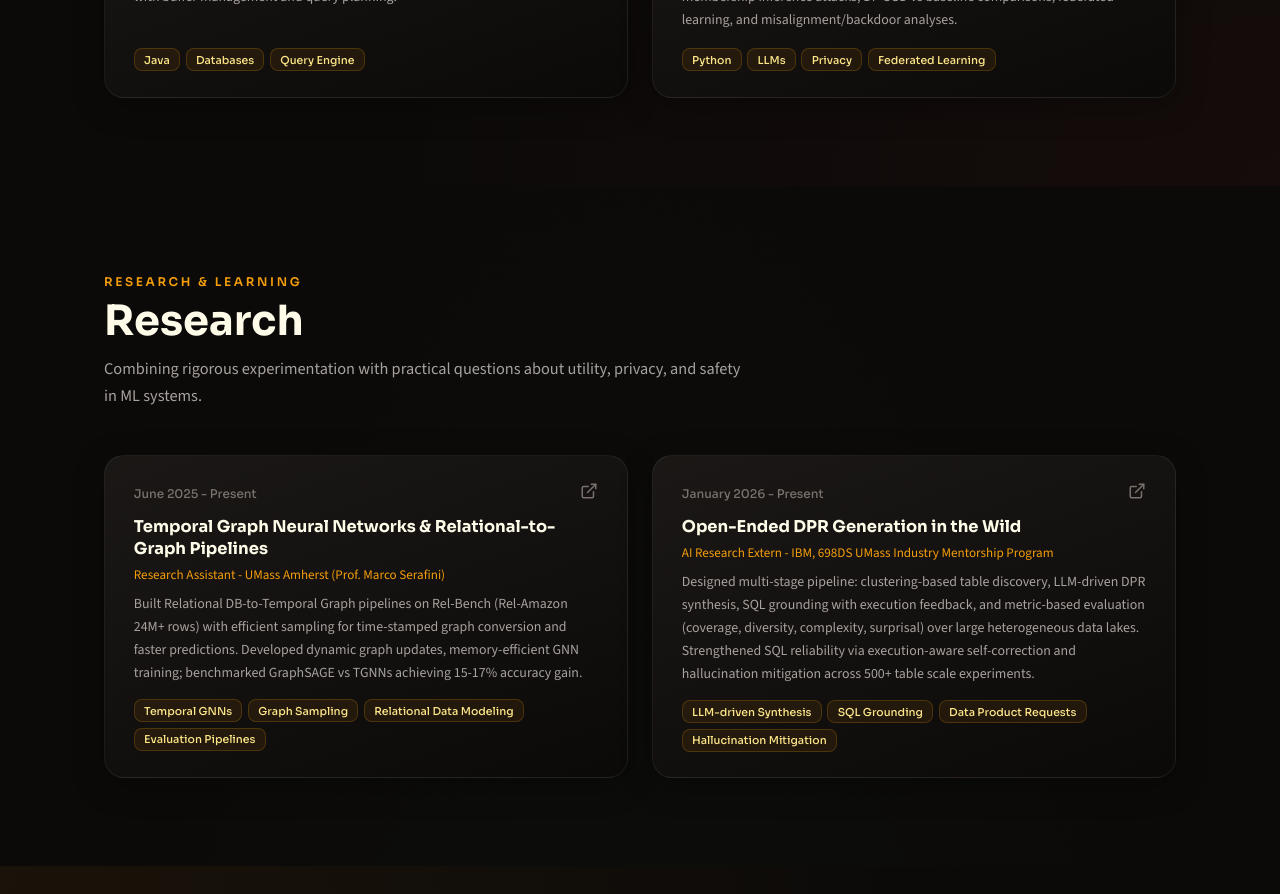
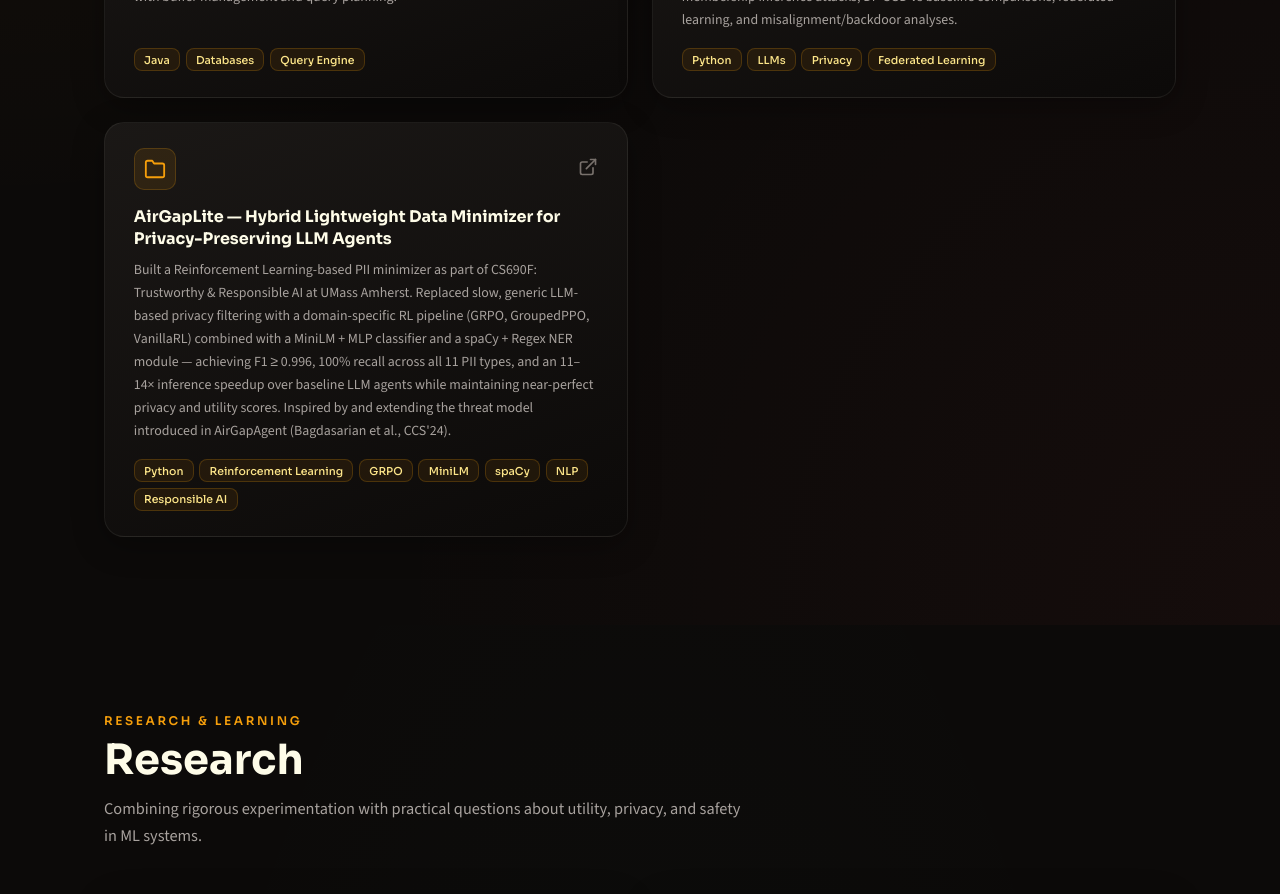
Before and after one commit to swanky-rt/personal_portfolio, a React (Vite) app: page / in a window 1280 px wide. Shown: the part 5360-6254 px from the top of the page. Built offline with nearby package versions, Linux system fonts and the light colour scheme.

Commit message:
Update profile.js

```diff
--- a/src/data/profile.js
+++ b/src/data/profile.js
@@ -141,6 +141,13 @@ export const profile = {
       tech: ["Python", "LLMs", "Privacy", "Federated Learning"],
       summary:
         "Led multiple submodules of an industry-sponsored project for responsible, privacy-preserving job interview preparation: synthetic dataset generation, membership inference attacks, DP-SGD vs baseline comparisons, federated learning, and misalignment/backdoor analyses."
+    },
+    {
+      name: "AirGapLite — Hybrid Lightweight Data Minimizer for Privacy-Preserving LLM Agents",
+      link: "https://github.com/swanky-rt/Student-Navigator/tree/main/final_project",
+      tech: ["Python", "Reinforcement Learning", "GRPO", "MiniLM", "spaCy", "NLP", "Responsible AI"],
+      summary:
+        "Built a Reinforcement Learning-based PII minimizer as part of CS690F: Trustworthy & Responsible AI at UMass Amherst. Replaced slow, generic LLM-based privacy filtering with a domain-specific RL pipeline (GRPO, GroupedPPO, VanillaRL) combined with a MiniLM + MLP classifier and a spaCy + Regex NER module — achieving F1 ≥ 0.996, 100% recall across all 11 PII types, and an 11–14× inference speedup over baseline LLM agents while maintaining near-perfect privacy and utility scores. Inspired by and extending the threat model introduced in AirGapAgent (Bagdasarian et al., CCS'24)."
     }
   ],
   research: [
```
